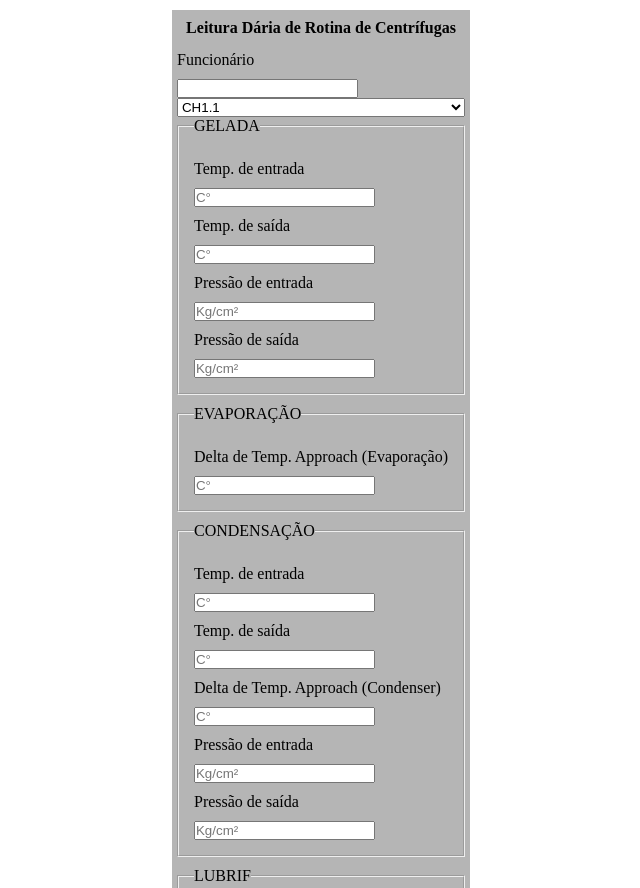
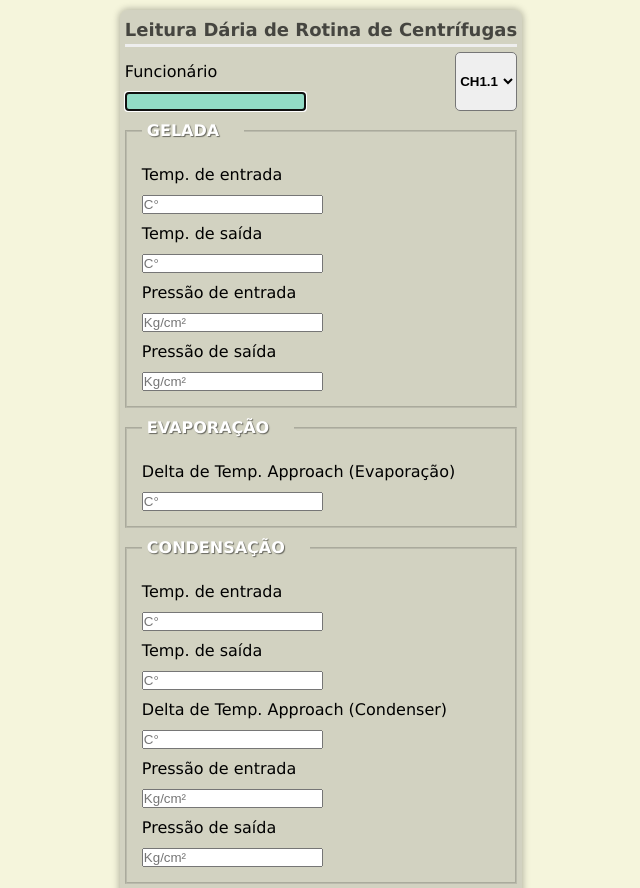
Before and after one commit to SansaoYago/Leitura-Diaria-Centrifuga, a plain HTML site: page index.html in a window 1280 px wide. Shown: the top 888 px of the page, without its empty margins (319-959 px from the left). Drawn offline with Linux system fonts and the light colour scheme.

Commit message:
Estilizando layout do formulário

```diff
--- a/css/style.css
+++ b/css/style.css
@@ -8,33 +8,53 @@
 
 body {
     padding: 10px;
+    background-color: beige;
+    font-family: 'Lucida Sans', 'Lucida Sans Regular', 'Lucida Grande', 'Lucida Sans Unicode', Geneva, Verdana, sans-serif;
 }
-
-select {
-    width: 100%;
-}
-
 
 main {
     width: fit-content;
     margin: auto;
     padding: 5px;
-    background-color: rgba(128, 128, 128, 0.582);
+    background-color: rgba(128, 128, 128, 0.299);
+    border-radius: 8px;
+    box-shadow: 0px 0px 7px 1px rgba(0, 0, 0, 0.277);
 }
 
 h1 {
-    font-size: 1em;
+    color: rgba(0, 0, 0, 0.671);
+    font-size: 18px;
     text-align: center;
     padding: 4px 0px;
+    border-bottom: inset;
+    margin-bottom: 5px;
+}
+
+section {
+    display: flex;
+    justify-content: space-between;
+    margin-bottom: 10px;
+}
+
+select {
+    border-radius: 5px;
+    font-weight: bold;
 }
 
 fieldset {
     padding: 15px;
-
+    border-color: rgba(0, 0, 0, 0.184);
     margin-bottom: 10px;
 }
 
-input[type="number"]:focus {
+legend {
+    font-weight: 600;
+    color: rgb(255, 255, 255);
+    text-shadow: 1px 1px 1px rgba(0, 0, 0, 0.504);
+    padding: 0px 25px 0px 5px;
+}
+
+input:focus {
     background-color: rgba(51, 234, 206, 0.399);
 }
 
--- a/index.html
+++ b/index.html
@@ -14,13 +14,13 @@
             <h1>Leitura Dária de Rotina de Centrífugas</h1>
             <form>
 
+                <section>
                     <label for="inNome">
                         <p>
                             Funcionário
                         </p>
-                    <input type="text" name="inNome" id="inNome">
+                        <input type="text" name="inNome" id="inNome" required  autofocus>
                     </label>
-
                     <select name="chiller" id="chiller">
                         <option value="1.1">CH1.1</option>
                         <option value="1.2">CH1.2</option>
@@ -29,6 +29,7 @@
                         <option value="2.2">CH2.2</option>
                         <option value="C1">CH.C1</option>
                     </select>
+                </section>
 
                 <fieldset>
                     <legend>GELADA</legend>
```
Lines whose indentation alone changed are shown as unchanged.
